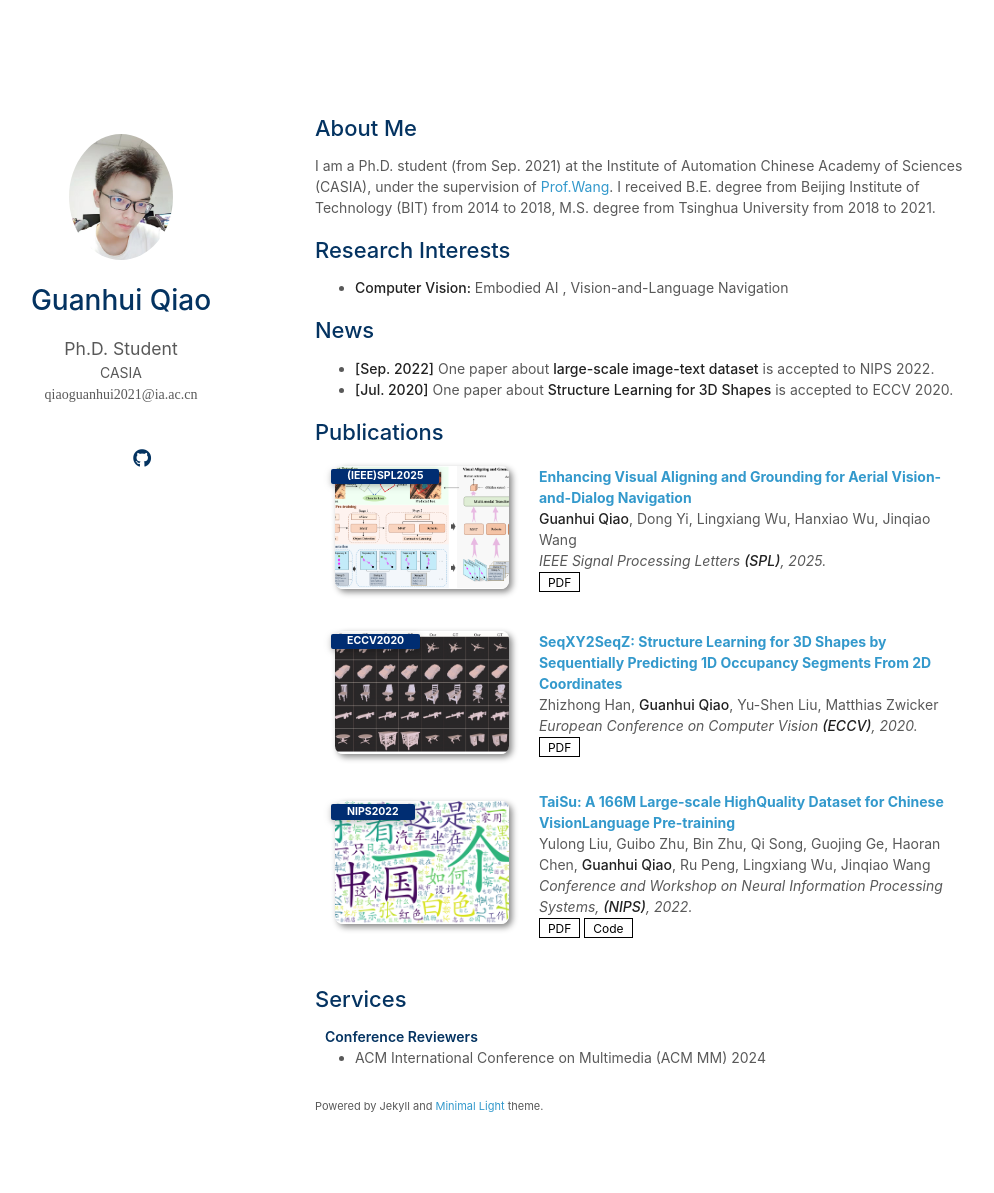
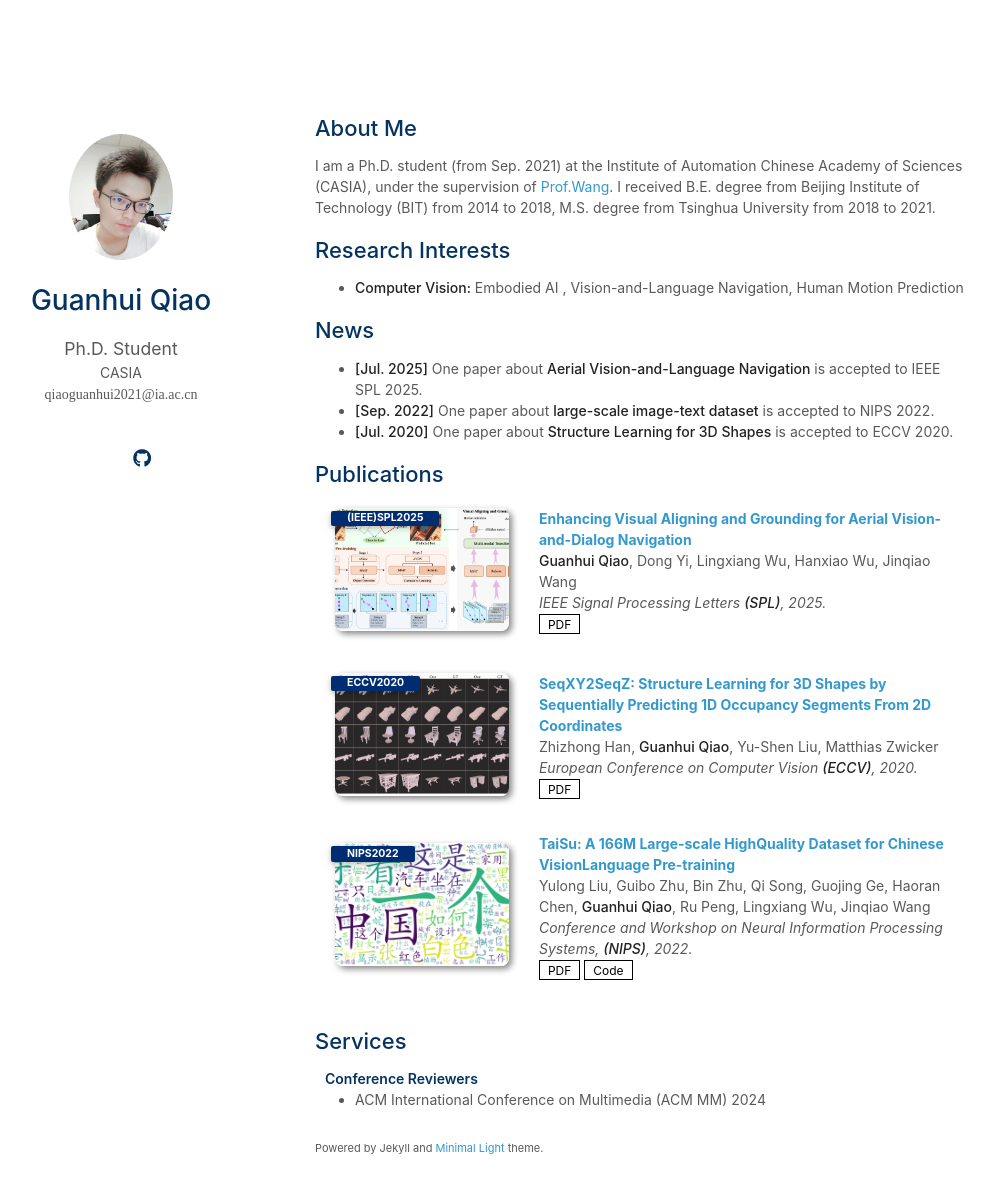
Before and after one commit to qiaogh97/qiaogh97.github.io, a Jekyll site: the page built from index.md, in a window 1280 px wide and 1227 px high. Shown: the top 1193 px of the window, without its empty margins (155-1149 px from the left). Built offline with Jekyll 4.4.1, drawn with Linux system fonts in a browser that asks for light colours; nearby versions of some CDN libraries; a style sheet for code colours, icons or effects is not loaded; our own code applies the rules of GitHub Pages for plain Markdown files.

Commit message:
add news

```diff
--- a/index.md
+++ b/index.md
@@ -9,10 +9,10 @@ I received B.E. degree from Beijing Institute of Technology (BIT) from 2014 to 2
 
 ## Research Interests
 
-- **Computer Vision:** Embodied AI , Vision-and-Language Navigation
+- **Computer Vision:** Embodied AI , Vision-and-Language Navigation, Human Motion Prediction
 
 ## News
-
+- **[Jul. 2025]** One paper about **Aerial Vision-and-Language Navigation** is accepted to IEEE SPL 2025.
 - **[Sep. 2022]** One paper about **large-scale image-text dataset** is accepted to NIPS 2022.
 - **[Jul. 2020]**  One paper about **Structure Learning for 3D Shapes** is accepted to ECCV 2020.
 
```
